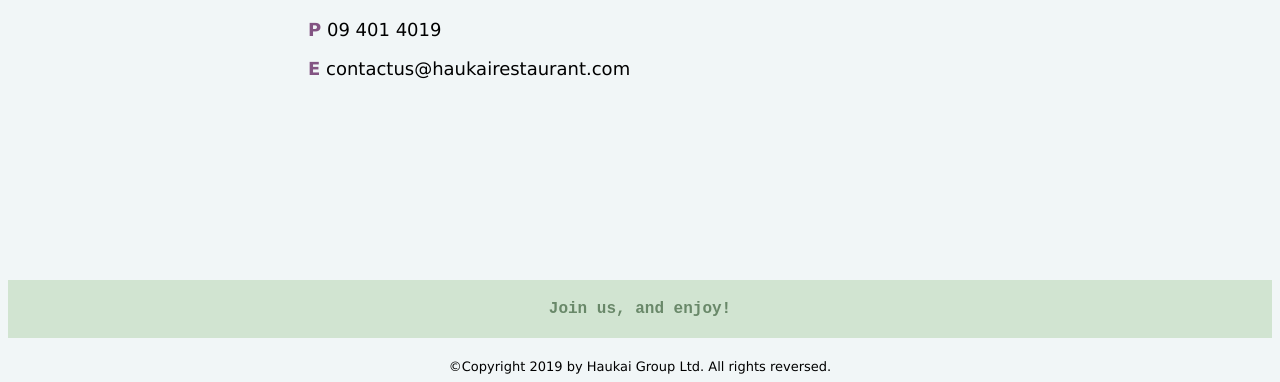
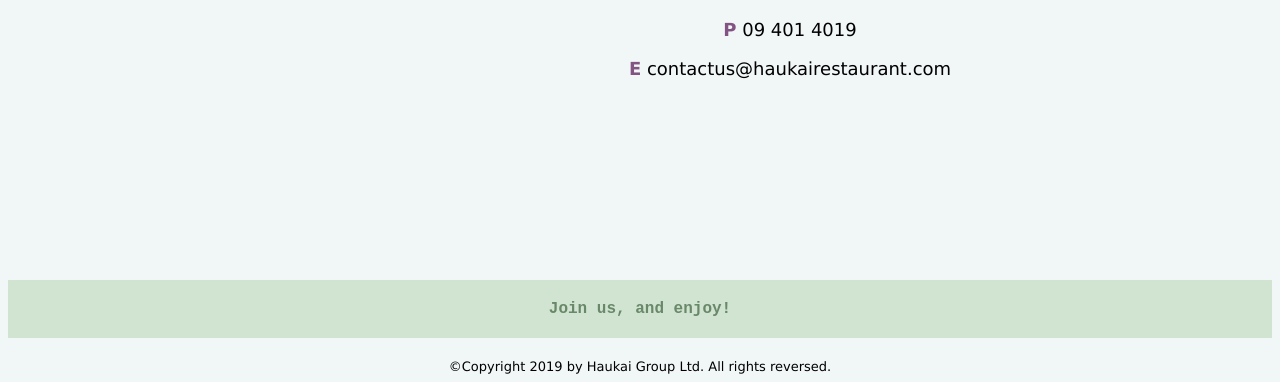
Before and after one commit to SamanthaBC/SamanthaBC.github.io., a PHP site: page /haukaiproject_contact.html in a window 1280 px wide. Shown: the part 635-1017 px from the top of the page. Run offline with PHP 8.4, Linux system fonts and the light colour scheme.

Commit message:
commit contact css test

```diff
--- a/Styles/style.css
+++ b/Styles/style.css
@@ -46,7 +46,6 @@ p {
     }
 
 .left {
-     text-align: left;
      font-size: large;
      padding-left: 300px;
     }
```
